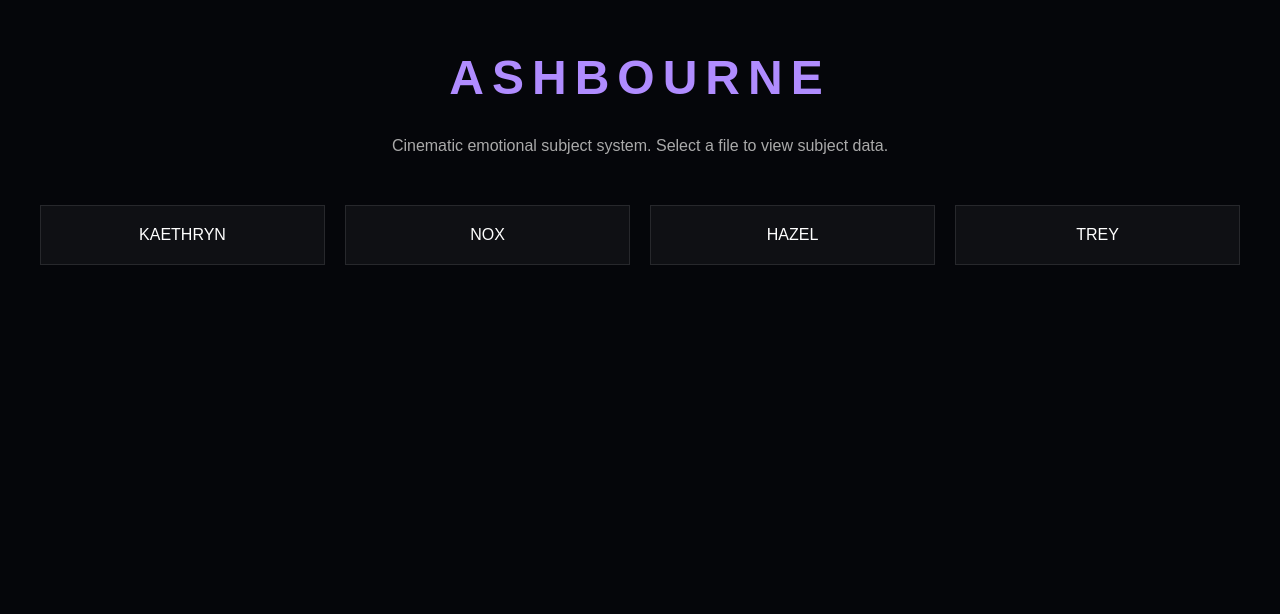
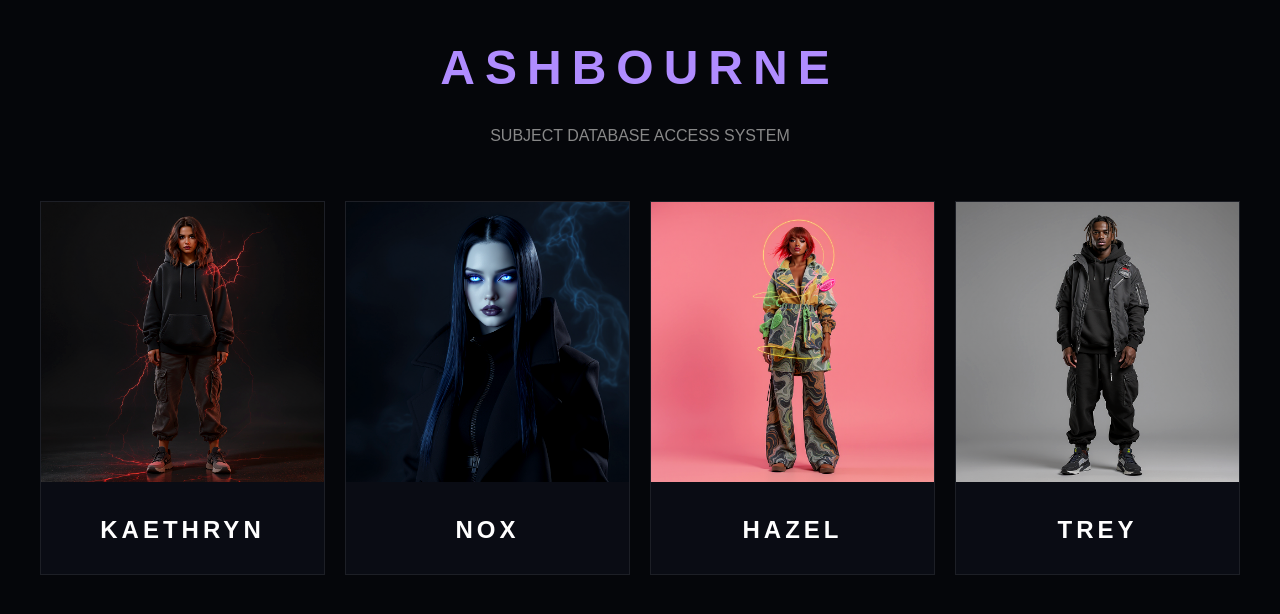
Before and after one commit to oyindoubraogbuzulu6-coder/Ashbourne-, a plain HTML site: page index.html in a window 1280 px wide. Drawn offline with Linux system fonts and the light colour scheme.

Commit message:
index.html

```diff
--- a/index.html
+++ b/index.html
@@ -16,17 +16,15 @@ overflow-x:hidden;
 
 h1{
 text-align:center;
-margin-top:50px;
+margin-top:40px;
 font-size:3rem;
-letter-spacing:8px;
+letter-spacing:10px;
 color:#b08cff;
 }
 
 p{
 text-align:center;
-color:#aaa;
-max-width:700px;
-margin:10px auto;
+color:#888;
 }
 
 .grid{
@@ -37,36 +35,68 @@ padding:40px;
 }
 
 .card{
-padding:20px;
-background:rgba(255,255,255,0.04);
-border:1px solid rgba(255,255,255,0.1);
-text-align:center;
+position:relative;
+overflow:hidden;
+border:1px solid rgba(255,255,255,0.08);
 transition:0.3s;
+background:#0a0c14;
 }
 
 .card:hover{
 transform:scale(1.05);
-border-color:#7aa2ff;
 }
 
-a{
-text-decoration:none;
-color:white;
+.card img{
+width:100%;
+height:280px;
+object-fit:cover;
+filter:contrast(1.1) saturate(1.1);
 }
+
+.card h2{
+text-align:center;
+padding:10px;
+letter-spacing:4px;
+}
+
+a{color:white;text-decoration:none;}
 </style>
 </head>
 
 <body>
 
 <h1>ASHBOURNE</h1>
-<p>Cinematic emotional subject system. Select a file to view subject data.</p>
+<p>SUBJECT DATABASE ACCESS SYSTEM</p>
 
 <div class="grid">
 
-<a href="kaethryn.html"><div class="card">KAETHRYN</div></a>
-<a href="nox.html"><div class="card">NOX</div></a>
-<a href="hazel.html"><div class="card">HAZEL</div></a>
-<a href="trey.html"><div class="card">TREY</div></a>
+<a href="kaethryn.html">
+<div class="card">
+<img src="kaethryn.png">
+<h2>KAETHRYN</h2>
+</div>
+</a>
+
+<a href="nox.html">
+<div class="card">
+<img src="nox.png">
+<h2>NOX</h2>
+</div>
+</a>
+
+<a href="hazel.html">
+<div class="card">
+<img src="hazel.png">
+<h2>HAZEL</h2>
+</div>
+</a>
+
+<a href="trey.html">
+<div class="card">
+<img src="trey.png">
+<h2>TREY</h2>
+</div>
+</a>
 
 </div>
 
```
